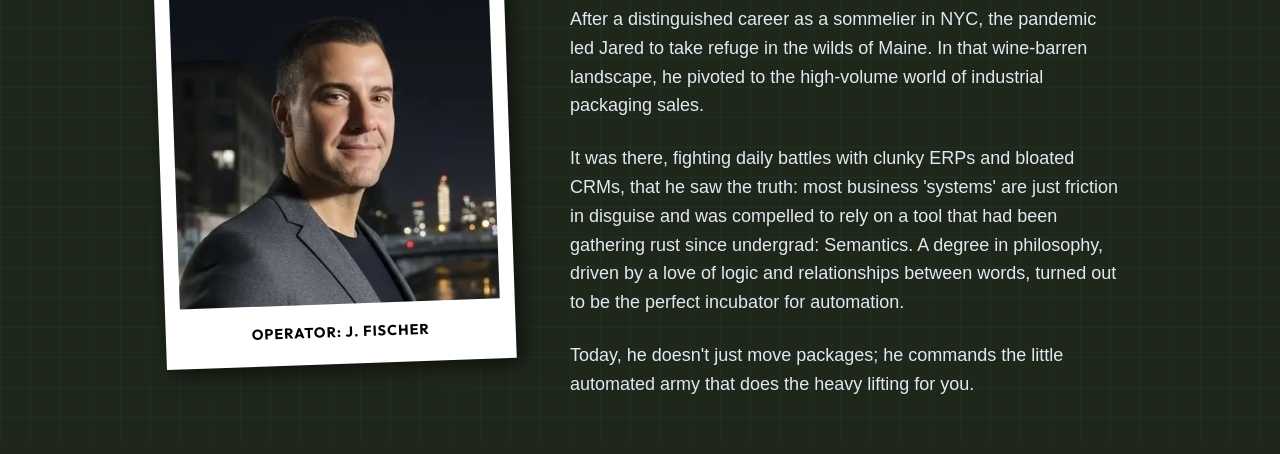
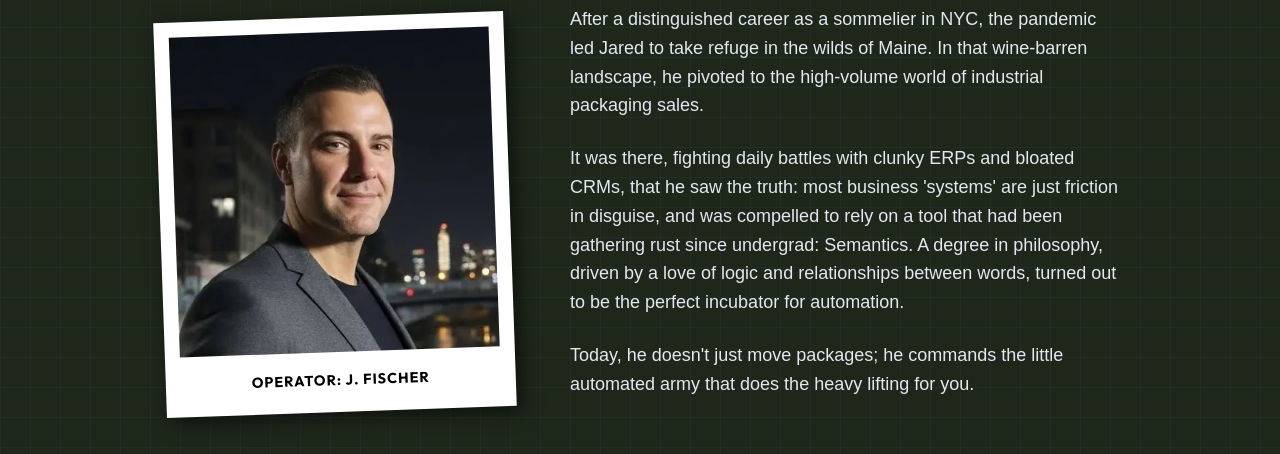
Before and after one commit to jared-the-automator/biggerfish.io, a website built with Vite: page src/who.html in a window 1280 px wide. Shown: the part 183-637 px from the top of the page. Built offline with nearby package versions, Linux system fonts and the light colour scheme.

Commit message:
Fix: Align polaroid with text (5rem top margin), sticky footer, and copy edit

```diff
--- a/src/css/redesign.css
+++ b/src/css/redesign.css
@@ -1753,7 +1753,7 @@ body.blueprint-grid {
     position: relative;
     width: 100%;
     max-width: 350px;
-    margin-top: 2rem;
+    margin-top: 5rem;
 }
 
 .polaroid-frame img {
--- a/src/who.html
+++ b/src/who.html
@@ -11,6 +11,17 @@
     <link href="https://fonts.googleapis.com/css2?family=Outfit:wght@100..900&display=swap" rel="stylesheet">
     <link href="images/favicon.png" rel="shortcut icon" type="image/x-icon">
     <link href="images/webclip.png" rel="apple-touch-icon">
+    <style>
+        body {
+            display: flex;
+            flex-direction: column;
+            min-height: 100vh;
+        }
+
+        .who-container {
+            flex: 1;
+        }
+    </style>
 </head>
 
 <body class="blueprint-grid">
@@ -57,7 +68,7 @@
                     wilds of Maine. In that wine-barren landscape, he pivoted to the high-volume world of industrial
                     packaging sales.</p>
                 <p>It was there, fighting daily battles with clunky ERPs and bloated CRMs, that he saw the truth: most
-                    business 'systems' are just friction in disguise and was compelled to rely on a tool that had been
+                    business 'systems' are just friction in disguise, and was compelled to rely on a tool that had been
                     gathering rust since undergrad: Semantics. A degree in philosophy, driven by a love of logic and
                     relationships between words, turned out to be the perfect incubator for automation.</p>
                 <p>Today, he doesn't just move packages; he commands the little automated army that does the heavy
```
